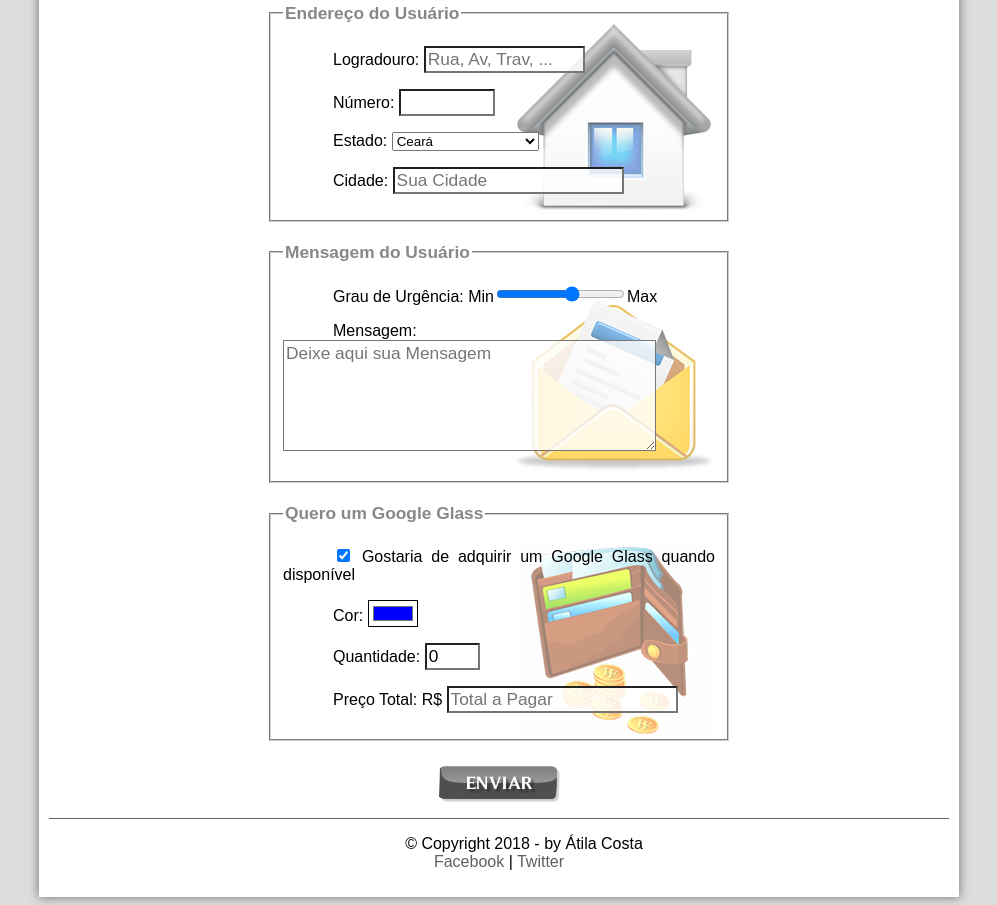
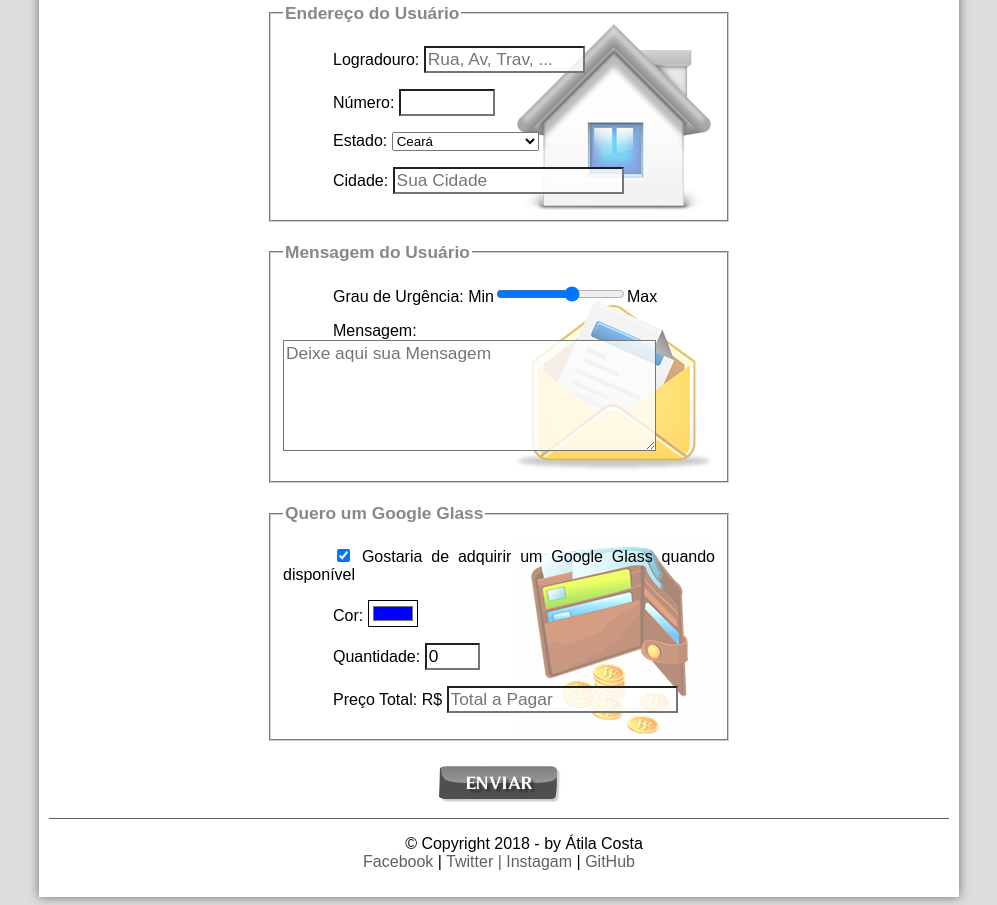
Before and after one commit to AtilaCosta87/Curso-HTML5-CursoEmVideo, a plain HTML site: page curso-html5/projeto-glass-html5/fale-conosco.html in a window 1280 px wide. Shown: the part 688-1593 px from the top of the page, without its empty margins (141-1138 px from the left). Drawn offline with Linux system fonts and the light colour scheme.

Commit message:
upcate organização do codigo e footer

```diff
--- a/curso-html5/projeto-glass-html5/fale-conosco.html
+++ b/curso-html5/projeto-glass-html5/fale-conosco.html
@@ -114,7 +114,9 @@
 		<footer id="rodape">
 			<p>&copy Copyright 2018 - by Átila Costa <br/>
 			<a href="http://www.facebook.com/AtilaCosta" target="_blank">Facebook</a> |
-			<a href="http://twitter.com/AtilaCosta87" target="_blank">Twitter</p><a>
+			<a href="http://twitter.com/AtilaCosta87" target="_blank">Twitter<a> |
+			<a href="https://www.instagram.com/atilacosta87" target="_blank">Instagam</a> |
+			<a href="https://github.com/AtilaCosta87" target="_blank">GitHub</a></p>
 		</footer>
 	</div>
 </body>
```
Also changed, not shown: curso-html5/projeto-glass-html5/fotos.html (+5 -3 lines), curso-html5/projeto-glass-html5/google-glass.html (+2 -2 lines), curso-html5/projeto-glass-html5/index.html (+3 -1 lines), curso-html5/projeto-glass-html5/multimidia.html (+3 -1 lines), curso-html5/projeto-glass-html5/specs.html (+3 -1 lines). Lines whose indentation alone changed are shown as unchanged.
